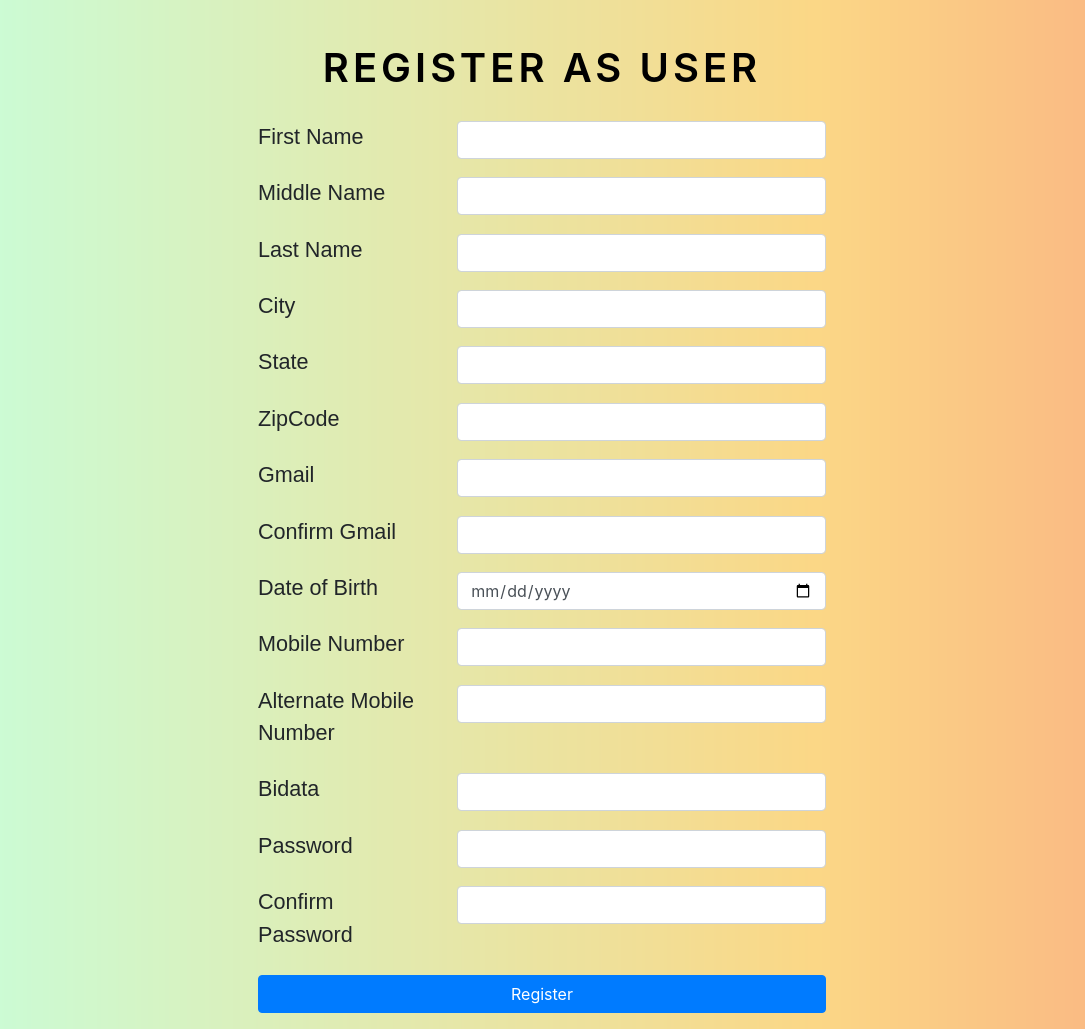
After one commit to Ch-Lokesh/GoforGovt, a PHP site: page /user/registration.php in a window 1280 px wide. The commit adds this page. Shown: the whole page, without its empty margins (98-1183 px from the left). Run offline with PHP 8.4, Linux system fonts and the light colour scheme; some libraries are stand-ins or nearby versions.

Commit message:
user regi added

```diff
--- /dev/null
+++ b/config/configure.php
@@ -0,0 +1,6 @@
+<?php
+$con = mysqli_connect("localhost", "root", "", "gfg") or die("connectoin was not established");
+
+if (!$con) {
+    echo ("connection error" . mysqli_connect_error());
+}
--- a/styles/index.css
+++ b/styles/index.css
@@ -1,5 +1,12 @@
 .ind_header {
   color: black;
+}
+
+body {
+  width: 100vw;
+  background-image: url("../images/MegaTron.jpg");
+  background-repeat: no-repeat;
+  background-size: cover;
 }
 .ind_header:hover {
   text-decoration: none;
--- /dev/null
+++ b/styles/user_reg.css
@@ -0,0 +1,22 @@
+*[role="form"] {
+  max-width: 600px;
+  padding: 1rem;
+  margin: 0 auto;
+  border-radius: 0.4rem;
+}
+
+*[role="form"] h2 {
+  font-size: 2.5rem;
+  font-weight: 600;
+  color: #000000;
+  margin-top: 5%;
+  margin-bottom: 5%;
+  text-align: center;
+  text-transform: uppercase;
+  letter-spacing: 4px;
+}
+
+label {
+  font-size: 1.35rem;
+  font-family: Arial, Helvetica, sans-serif;
+}
--- /dev/null
+++ b/user/insert_new_student.php
@@ -0,0 +1,30 @@
+<?php
+
+include("../config/configure.php");
+if (isset($_POST['user_sign_up'])) {
+    $first_name = htmlentities(mysqli_real_escape_string($con, $_POST['first_name']));
+    $middle_name = htmlentities(mysqli_real_escape_string($con, $_POST['middle_name']));
+    $last_name = htmlentities(mysqli_real_escape_string($con, $_POST['last_name']));
+    $city = htmlentities(mysqli_real_escape_string($con, $_POST['city']));
+    $state = htmlentities(mysqli_real_escape_string($con, $_POST['city']));
+    $zipcode = htmlentities(mysqli_real_escape_string($con, $_POST['zipcode']));
+    $user_email = htmlentities(mysqli_real_escape_string($con, $_POST['user_email']));
+    $user_email = htmlentities(mysqli_real_escape_string($con, $_POST['user_email']));
+    $user_birthday = htmlentities(mysqli_real_escape_string($con, $_POST['user_birthday']));
+    $user_phone = htmlentities(mysqli_real_escape_string($con, $_POST['user_phone']));
+    $user_phone = htmlentities(mysqli_real_escape_string($con, $_POST['user_phone1']));
+    $user_pass = htmlentities(mysqli_real_escape_string($con, $_POST['user_pass']));
+    $user_pass1 = htmlentities(mysqli_real_escape_string($con, $_POST['user_pass1']));
+    $age = 80;
+
+    $insert = "insert into users (first_name, middle_name, last_name, city, state, zipcode, email, dob, password, age)
+    values('$first_name', '$middle_name', '$last_name', '$city', '$state', '$zipcode', '$user_email',
+    'user_birthday', '$user_pass', $age) ";
+
+    $insert_query = mysqli_query($con, $insert);
+    if ($insert_query) {
+        echo "<script>alert('$first_name, your registration is completed')</script>";
+    } else {
+        echo "<script>alert('Bad Luck')</script>";
+    }
+}
--- /dev/null
+++ b/user/registration.php
@@ -0,0 +1,128 @@
+<!DOCTYPE html>
+<html>
+
+<head>
+    <meta charset="UTF-8">
+    <meta name="viewport" content="width=device-width, initial-scale=1.0">
+    <title>User Registration</title>
+    <link rel="stylesheet" href="https://stackpath.bootstrapcdn.com/bootstrap/4.3.1/css/bootstrap.min.css" integrity="sha384-ggOyR0iXCbMQv3Xipma34MD+dH/1fQ784/j6cY/iJTQUOhcWr7x9JvoRxT2MZw1T" crossorigin="anonymous">
+    <link rel="stylesheet" type="text/css" href="../styles/index.css">
+    <link rel="stylesheet" type="text/css" href="../styles/user_reg.css">
+</head>
+
+
+<body style="background-image: url('../images/MegaTron.jpg')">
+
+
+    <div class="container-fluid reg-form">
+        <form action="" method="post" enctype="multipart/form" role="form" class="form-horizontal">
+            <h2>Register as User</h2>
+            <div class="form-group row">
+                <label for="firstName" class="col-sm-4 control-label">First Name</label>
+                <div class="col-sm-8">
+                    <input type="text" id="firstName" name="first_name" class="form-control" required>
+                </div>
+            </div>
+
+            <div class="form-group row">
+                <label for="firstName" class="col-sm-4 control-label">Middle Name</label>
+                <div class="col-sm-8">
+                    <input type="text" id="firstName" name="middle_name" class="form-control" required>
+                </div>
+            </div>
+
+            <div class="form-group row">
+                <label for="firstName" class="col-sm-4 control-label">Last Name</label>
+                <div class="col-sm-8">
+                    <input type="text" id="firstName" name="last_name" class="form-control" required>
+                </div>
+            </div>
+
+            <div class="form-group row">
+                <label for="firstName" class="col-sm-4 control-label">City</label>
+                <div class="col-sm-8">
+                    <input type="text" id="firstName" name="city" class="form-control" required>
+                </div>
+            </div>
+
+            <div class="form-group row">
+                <label for="firstName" class="col-sm-4 control-label">State</label>
+                <div class="col-sm-8">
+                    <input type="text" id="firstName" name="state" class="form-control" required>
+                </div>
+            </div>
+
+            <div class="form-group row">
+                <label for="firstName" class="col-sm-4 control-label">ZipCode</label>
+                <div class="col-sm-8">
+                    <input type="text" id="firstName" name="zipcode" class="form-control" required>
+                </div>
+            </div>
+
+            <div class="form-group row">
+                <label for="firstName" class="col-sm-4 control-label">Gmail</label>
+                <div class="col-sm-8">
+                    <input type="text" id="firstName" name="user_email" class="form-control" required>
+                </div>
+            </div>
+
+            <div class="form-group row">
+                <label for="firstName" class="col-sm-4 control-label">Confirm Gmail</label>
+                <div class="col-sm-8">
+                    <input type="text" id="firstName" name="user_email1" class="form-control" required>
+                </div>
+            </div>
+
+            <div class="form-group row">
+                <label for="firstName" class="col-sm-4 control-label">Date of Birth</label>
+                <div class="col-sm-8">
+                    <input type="date" id="firstName" name="user_birthday" class="form-control" required>
+                </div>
+            </div>
+
+            <div class="form-group row">
+                <label for="firstName" class="col-sm-4 control-label">Mobile Number</label>
+                <div class="col-sm-8">
+                    <input type="text" id="firstName" name="user_phone" class="form-control" required>
+                </div>
+            </div>
+
+            <div class="form-group row">
+                <label for="firstName" class="col-sm-4 control-label">Alternate Mobile Number</label>
+                <div class="col-sm-8">
+                    <input type="text" id="firstName" name="user_phone1" class="form-control" required>
+                </div>
+            </div>
+
+            <div class="form-group row">
+                <label for="firstName" class="col-sm-4 control-label">Bidata</label>
+                <div class="col-sm-8">
+                    <input type="text" id="firstName" name="biodate" class="form-control" required>
+                </div>
+            </div>
+
+            <div class="form-group row">
+                <label for="firstName" class="col-sm-4 control-label">Password</label>
+                <div class="col-sm-8">
+                    <input type="text" id="firstName" name="user_pass" class="form-control" required>
+                </div>
+            </div>
+
+            <div class="form-group row">
+                <label for="firstName" class="col-sm-4 control-label">Confirm Password</label>
+                <div class="col-sm-8">
+                    <input type="text" id="firstName" name="user_pass1" class="form-control" required>
+                </div>
+            </div>
+
+            <center><button type="submit" class="btn btn-primary btn-block" name="user_sign_up">Register</button></center>
+            <?php include("insert_new_student.php"); ?>
+        </form>
+    </div>
+
+    <script src="https://code.jquery.com/jquery-3.2.1.slim.min.js" integrity="sha384-KJ3o2DKtIkvYIK3UENzmM7KCkRr/rE9/Qpg6aAZGJwFDMVNA/GpGFF93hXpG5KkN" crossorigin="anonymous"></script>
+    <script src="https://cdnjs.cloudflare.com/ajax/libs/popper.js/1.12.9/umd/popper.min.js" integrity="sha384-ApNbgh9B+Y1QKtv3Rn7W3mgPxhU9K/ScQsAP7hUibX39j7fakFPskvXusvfa0b4Q" crossorigin="anonymous"></script>
+    <script src="https://maxcdn.bootstrapcdn.com/bootstrap/4.0.0/js/bootstrap.min.js" integrity="sha384-JZR6Spejh4U02d8jOt6vLEHfe/JQGiRRSQQxSfFWpi1MquVdAyjUar5+76PVCmYl" crossorigin="anonymous"></script>
+</body>
+
+</html>
```
Also changed, not shown: index.php (+36 -3 lines), images/MegaTron.jpg (added), images/user.png (added), 2 other files.
